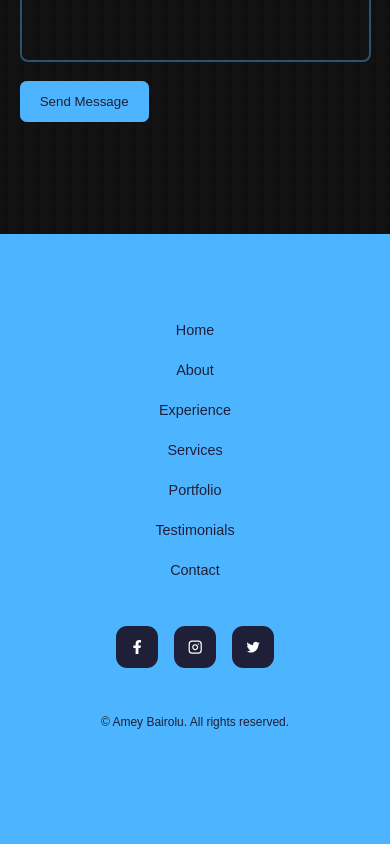
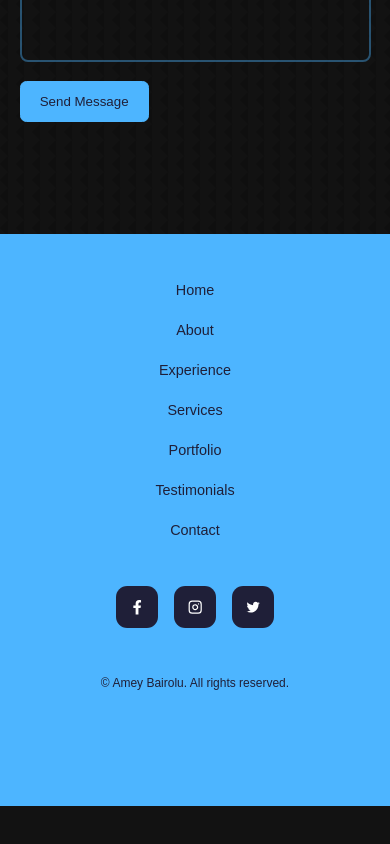
Before and after one commit to Ameybairolu/React-Portfolio, a React (Create React App) app: page / in a window 390 px wide. Shown: the part 8612-9456 px from the top of the page. After the commit the page ends 9418 px from the top, so only its background shows below. Built offline with nearby package versions, Linux system fonts and the light colour scheme; a web font is replaced by a local one.

Commit message:
Revamp footer code

```diff
--- a/src/App.tsx
+++ b/src/App.tsx
@@ -3,12 +3,12 @@ import "./App.css";
 import HeaderContainer from "features/header/containers";
 import NavContainer from "features/nav/containers";
 import About from "features/about/containers";
-import ExperienceContainer from "features/experience/containers";
+import Experience from "features/experience/containers";
 import ServicesContainer from "features/services/containers";
 import PortfolioContainer from "features/portfolio/containers";
 import TestimonialsContainer from "features/testimonials/containers";
 import Contact from "features/contact/containers";
-import FooterContainer from "features/footer/containers";
+import Footer from "features/footer/containers";
 
 const App: React.FC = () => {
     return (
@@ -16,12 +16,12 @@ const App: React.FC = () => {
             <HeaderContainer />
             <NavContainer />
             <About />
-            <ExperienceContainer />
+            <Experience />
             <ServicesContainer />
             <PortfolioContainer />
             <TestimonialsContainer />
             <Contact />
-            <FooterContainer />
+            <Footer />
         </div>
     );
 };
--- a/src/features/experience/containers/index.tsx
+++ b/src/features/experience/containers/index.tsx
@@ -6,7 +6,7 @@ import ExperienceDetails from "../components/experienceDetails";
 
 import SectionTitle from "commonComponents/sectionTitle";
 
-const ExperienceContainer = (): ReactElement<any, any> => {
+const Experience = (): ReactElement<any, any> => {
     const titleDetails = { minorTitle: "The Skills I Have", majorTitle: "My Experience" };
 
     const primaryExperienceDetails = {
@@ -52,4 +52,4 @@ const ExperienceContainer = (): ReactElement<any, any> => {
     );
 };
 
-export default ExperienceContainer;
+export default Experience;
--- a/src/features/footer/components/footer.tsx
+++ /dev/null
@@ -1,55 +0,0 @@
-import "./footer.css";
-
-import { ReactElement } from "react";
-import { FaFacebookF } from "react-icons/fa";
-import { FiInstagram } from "react-icons/fi";
-import { IoLogoTwitter } from "react-icons/io";
-
-const Footer = (): ReactElement<any, any> => {
-    return (
-        <footer>
-            <a href="#" className="footer__logo"></a>
-            <ul className="permalinks">
-                <li>
-                    <a href="#">Home</a>
-                </li>
-                <li>
-                    <a href="#about">About</a>
-                </li>
-                <li>
-                    <a href="#experience">Experience</a>
-                </li>
-                <li>
-                    <a href="#services">Services</a>
-                </li>
-                <li>
-                    <a href="#portfolio">Portfolio</a>
-                </li>
-                <li>
-                    <a href="#testimonials">Testimonials</a>
-                </li>
-                <li>
-                    <a href="#contact">Contact</a>
-                </li>
-            </ul>
-
-            <div className="footer__socials">
-                <a href="https://facebook.com">
-                    <FaFacebookF />
-                </a>
-                <a href="https://instagram.com">
-                    <FiInstagram />
-                </a>
-                <a href="https://twitter.com">
-                    <IoLogoTwitter />
-                </a>
-            </div>
-
-            <div className="footer__copyright">
-                <small>&copy; Amey Bairolu. All rights reserved.</small>
-            </div>
-        </footer>
-    );
-};
-
-export default Footer;
--- /dev/null
+++ b/src/features/footer/components/footerCopyright/footerCopyright.css
@@ -0,0 +1,4 @@
+.footer__copyright {
+    margin-bottom: 4rem;
+    color: var(--color-bg);
+}
--- /dev/null
+++ b/src/features/footer/components/footerCopyright/index.tsx
@@ -0,0 +1,15 @@
+import "./footerCopyright.css";
+
+interface FooterCopyrightProps {
+    brandName: string;
+}
+
+const FooterCopyright: React.FC<FooterCopyrightProps> = ({ brandName }) => {
+    return (
+        <div className="footer__copyright">
+            <small>&copy; {brandName}. All rights reserved.</small>
+        </div>
+    );
+};
+
+export default FooterCopyright;
--- /dev/null
+++ b/src/features/footer/components/footerPermalinks/footerPermalinks.css
@@ -0,0 +1,16 @@
+.permalinks {
+    display: flex;
+    flex-wrap: wrap;
+    justify-content: center;
+    gap: 2rem;
+    margin: 0 auto 3rem;
+}
+
+/* MEDIA QUERIES (SMALL DEVICES) */
+
+@media screen and (max-width: 600px) {
+    .permalinks {
+        flex-direction: column;
+        gap: 1.5rem;
+    }
+}
--- /dev/null
+++ b/src/features/footer/components/footerPermalinks/index.tsx
@@ -0,0 +1,22 @@
+import "./footerPermalinks.css";
+
+interface FooterPermalinksProps {
+    permalinksDetails: Array<{
+        link: string;
+        linkText: string;
+    }>;
+}
+
+const FooterPermalinks: React.FC<FooterPermalinksProps> = ({ permalinksDetails }) => {
+    return (
+        <ul className="permalinks">
+            {permalinksDetails.map((eachDetail, index) => (
+                <li key={index}>
+                    <a href={eachDetail.link}>{eachDetail.linkText}</a>
+                </li>
+            ))}
+        </ul>
+    );
+};
+
+export default FooterPermalinks;
--- a/src/features/footer/components/footer.css
+++ b/src/features/footer/components/footerSocials/footerSocials.css
@@ -1,28 +1,8 @@
-footer {
-    background: var(--color-primary);
-    padding: 3rem 0;
-    text-align: center;
-    font-size: 0.9rem;
-    margin-top: 7rem;
-}
-
-footer a {
-    color: var(--color-bg);
-}
-
 .footer__logo {
     font-size: 2rem;
     font-weight: 500;
     margin-bottom: 2rem;
     display: inline-block;
-}
-
-.permalinks {
-    display: flex;
-    flex-wrap: wrap;
-    justify-content: center;
-    gap: 2rem;
-    margin: 0 auto 3rem;
 }
 
 .footer__socials {
@@ -47,24 +27,9 @@ footer a {
     border-color: var(--color-bg);
 }
 
-.footer__copyright {
-    margin-bottom: 4rem;
-    color: var(--color-bg);
-}
-
-/* MEDIA QUERIES (MEDIUM DEVICES) */
-
-@media screen and (max-width: 1024px) {
-}
-
 /* MEDIA QUERIES (SMALL DEVICES) */
 
 @media screen and (max-width: 600px) {
-    .permalinks {
-        flex-direction: column;
-        gap: 1.5rem;
-    }
-
     .footer__socials {
         margin-bottom: 2.6rem;
     }
--- /dev/null
+++ b/src/features/footer/components/footerSocials/index.tsx
@@ -0,0 +1,26 @@
+import "./footerSocials.css";
+
+import { ReactElement } from "react";
+
+import { IconType } from "react-icons";
+
+interface FooterSocialsProps {
+    socialsDetails: Array<{
+        link: string;
+        icon: IconType;
+    }>;
+}
+
+const FooterSocials: React.FC<FooterSocialsProps> = ({ socialsDetails }): ReactElement<any, any> => {
+    return (
+        <div className="footer__socials">
+            {socialsDetails.map((eachDetail, index) => (
+                <a key={index} href={eachDetail.link}>
+                    <eachDetail.icon />
+                </a>
+            ))}
+        </div>
+    );
+};
+
+export default FooterSocials;
--- /dev/null
+++ b/src/features/footer/containers/footer.css
@@ -0,0 +1,11 @@
+footer {
+    background: var(--color-primary);
+    padding: 3rem 0;
+    text-align: center;
+    font-size: 0.9rem;
+    margin-top: 7rem;
+}
+
+footer a {
+    color: var(--color-bg);
+}
--- a/src/features/footer/containers/index.tsx
+++ b/src/features/footer/containers/index.tsx
@@ -1,8 +1,41 @@
+import "./footer.css";
+
 import { ReactElement } from "react";
-import Footer from "../components/footer";
 
-const FooterContainer = (): ReactElement<any, any> => {
-    return <Footer />;
+import FooterPermalinks from "../components/footerPermalinks";
+import FooterSocials from "../components/footerSocials";
+
+import { FaFacebookF } from "react-icons/fa";
+import { FiInstagram } from "react-icons/fi";
+import { IoLogoTwitter } from "react-icons/io";
+import FooterCopyright from "../components/footerCopyright";
+
+const Footer = (): ReactElement<any, any> => {
+    const permalinksDetails = [
+        { link: "#", linkText: "Home" },
+        { link: "#about", linkText: "About" },
+        { link: "#experience", linkText: "Experience" },
+        { link: "#services", linkText: "Services" },
+        { link: "#portfolio", linkText: "Portfolio" },
+        { link: "#testimonials", linkText: "Testimonials" },
+        { link: "#contact", linkText: "Contact" }
+    ];
+
+    const socialsDetails = [
+        { link: "https://facebook.com", icon: FaFacebookF },
+        { link: "https://instagram.com", icon: FiInstagram },
+        { link: "https://twitter.com", icon: IoLogoTwitter }
+    ];
+
+    const brandName = "Amey Bairolu";
+
+    return (
+        <footer>
+            <FooterPermalinks permalinksDetails={permalinksDetails} />
+            <FooterSocials socialsDetails={socialsDetails} />
+            <FooterCopyright brandName={brandName} />
+        </footer>
+    );
 };
 
-export default FooterContainer;
+export default Footer;
```
